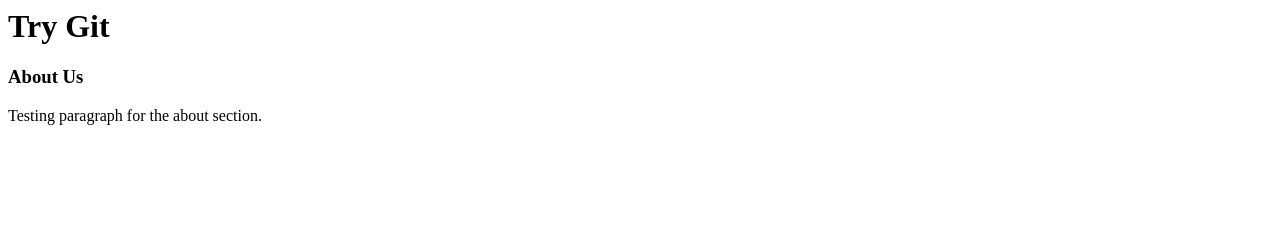
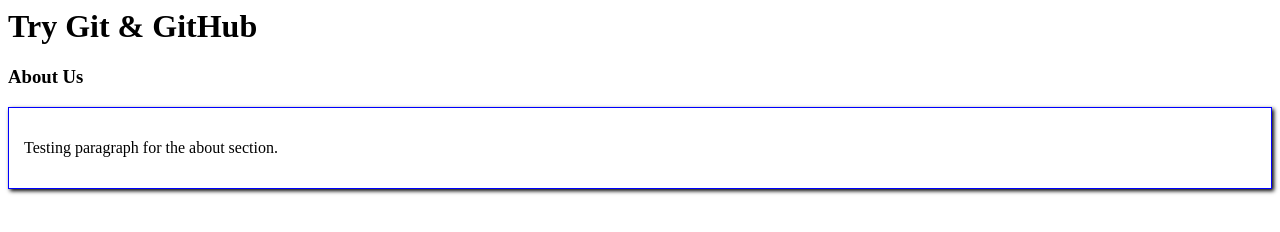
Before and after one commit to Shannon-S/try-git, a plain HTML site: page index.html in a window 1280 px wide. Drawn offline with Linux system fonts and the light colour scheme.

Commit message:
added stylesheet

```diff
--- a/index.html
+++ b/index.html
@@ -2,9 +2,10 @@
 <head>
 	<meta charset="utf-8">
 	<title>Try Git</title>
+	<link rel="stylesheet" href="style.css">
 </head>
 <body>
-	<h1>Try Git</h1>
+	<h1>Try Git & GitHub</h1>
 	<h3>About Us</h3>
 	<div class="about">
 		<p>Testing paragraph for the about section.</p>
--- /dev/null
+++ b/style.css
@@ -0,0 +1,9 @@
+{
+	fount-family: Georgia, 'Times New Roman';
+}
+
+.about {
+	border: 1px solid blue;
+	padding: 15px;
+	box-shadow: 2px 2px 4px
+}
```
